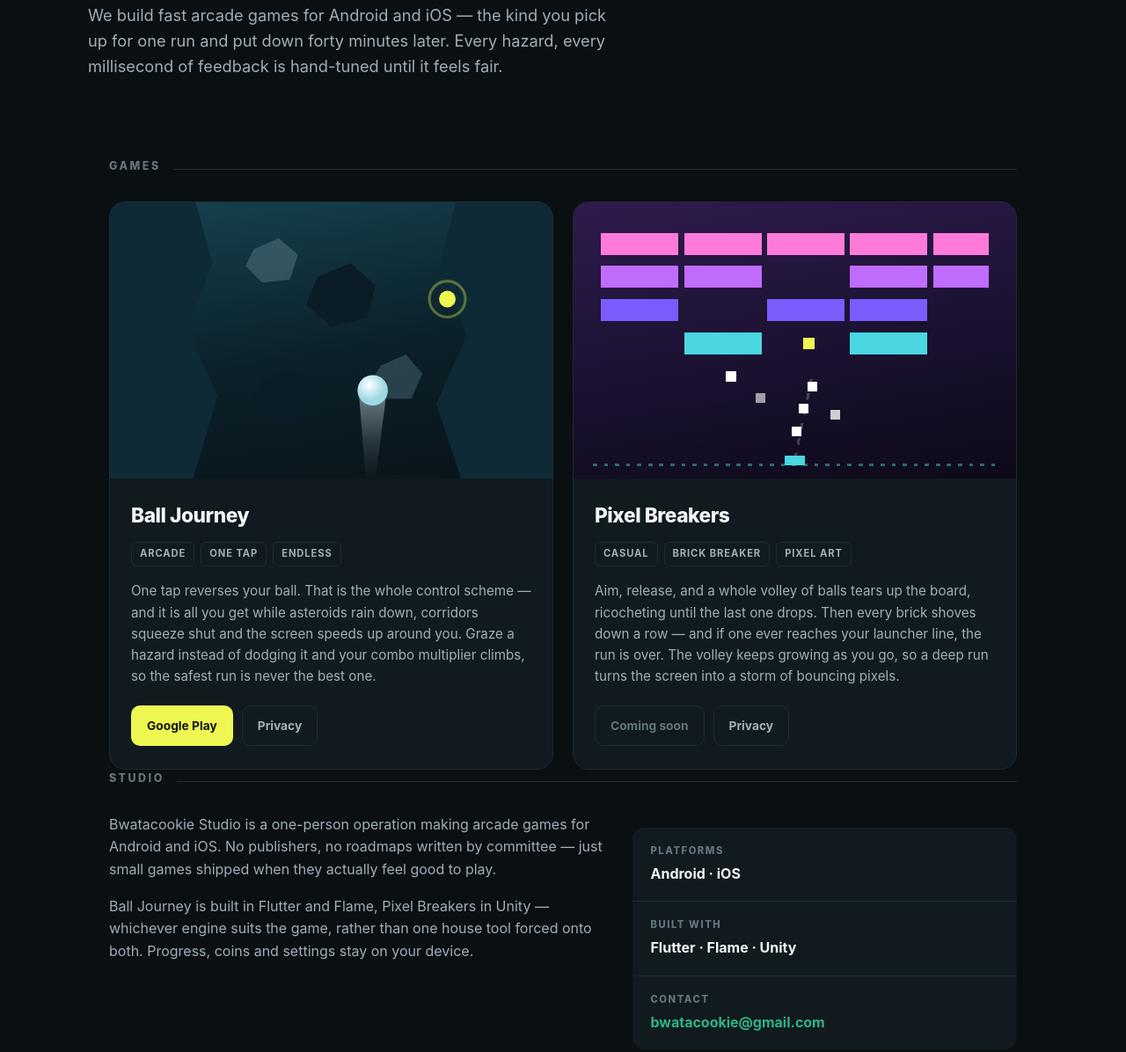
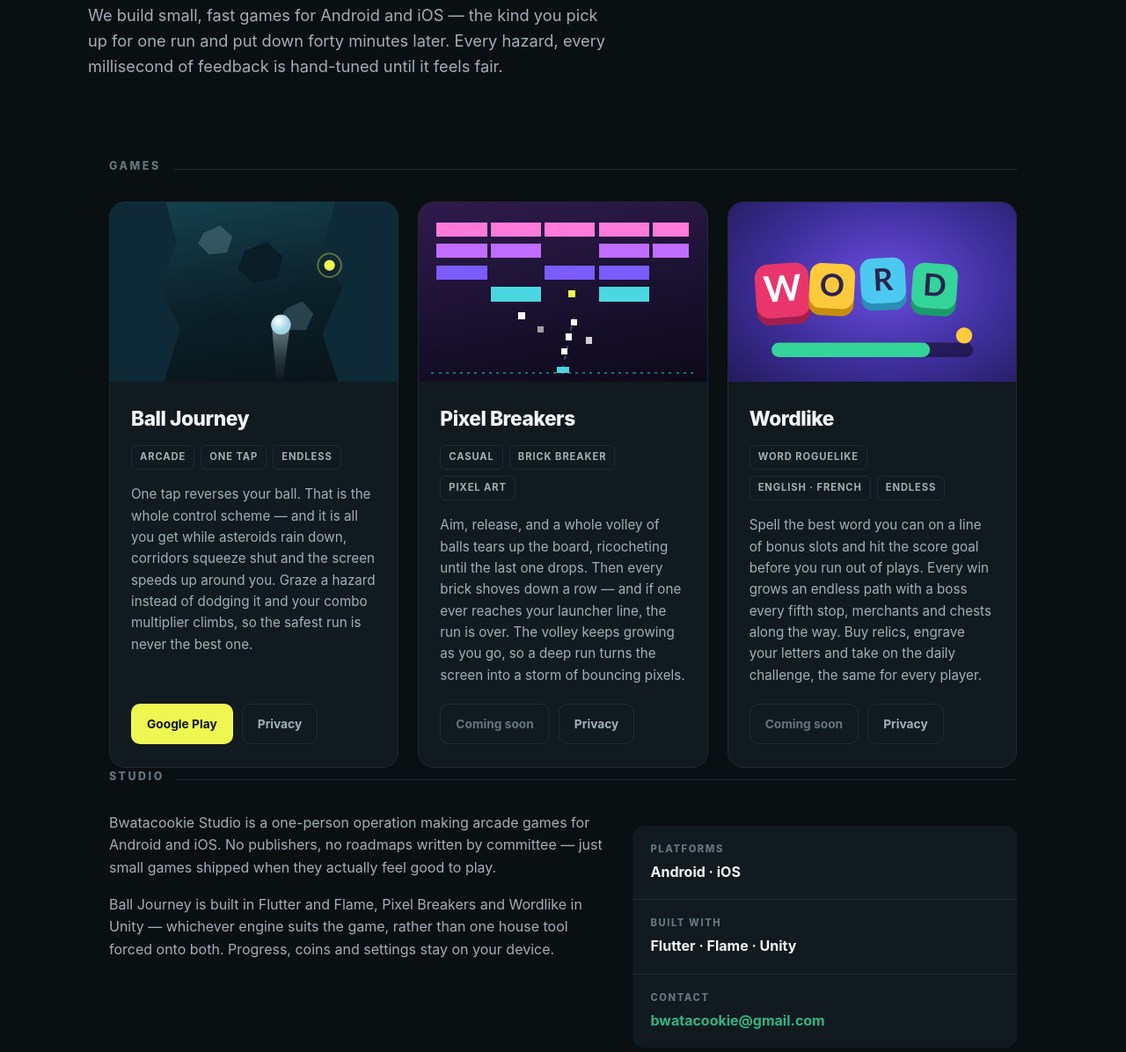
Before and after one commit to bwatacookie/bwatacookie.github.io, a plain HTML site: page index.html in a window 1280 px wide. Shown: the part 395-1591 px from the top of the page at 88% size. Drawn offline with Linux system fonts and the light colour scheme.

Commit message:
Add Wordlike: game card, privacy policy and terms updated
Co-Authored-By: Claude Sonnet 5.5 <noreply@anthropic.com>

```diff
--- a/index.html
+++ b/index.html
@@ -4,7 +4,7 @@
 <meta charset="UTF-8">
 <meta name="viewport" content="width=device-width, initial-scale=1.0">
 <title>Bwatacookie Studio — Mobile games</title>
-<meta name="description" content="Bwatacookie Studio builds fast, hand-tuned arcade games for Android and iOS. Ball Journey and Pixel Breakers.">
+<meta name="description" content="Bwatacookie Studio builds fast, hand-tuned arcade games for Android and iOS. Ball Journey, Pixel Breakers and Wordlike.">
 <meta property="og:title" content="Bwatacookie Studio">
 <meta property="og:description" content="Fast, hand-tuned arcade games for mobile.">
 <meta property="og:type" content="website">
@@ -63,6 +63,7 @@
   section { padding: 56px 0; }
   .games { display: grid; gap: 22px; }
   @media (min-width: 820px) { .games { grid-template-columns: 1fr 1fr; } }
+  @media (min-width: 1180px) { .games { grid-template-columns: 1fr 1fr 1fr; } }
 
   .card {
     position: relative;
@@ -95,6 +96,7 @@
 
   .art-journey { background: linear-gradient(170deg, #15434f 0%, #0b2029 55%, #091318 100%); }
   .art-breakers { background: linear-gradient(170deg, #2f1b4d 0%, #1a1130 55%, #0d0a18 100%); }
+  .art-wordlike { background: radial-gradient(ellipse 80% 90% at 55% 45%, #6a4de0 0%, #3f2f9c 50%, #1f1750 100%); }
 
   .card-body { padding: 24px 24px 26px; display: flex; flex-direction: column; flex: 1; }
   .card h3 {
@@ -177,7 +179,7 @@
     <span class="eyebrow"><span class="pulse"></span>Independent studio</span>
     <h1>Small games,<br><em>tuned to death.</em></h1>
     <p class="lede">
-      We build fast arcade games for Android and iOS — the kind you pick up
+      We build small, fast games for Android and iOS — the kind you pick up
       for one run and put down forty minutes later. Every hazard, every
       millisecond of feedback is hand-tuned until it feels fair.
     </p>
@@ -322,6 +324,63 @@
         </div>
       </article>
 
+      <!-- ---------------- Wordlike ---------------- -->
+      <article class="card">
+        <div class="art art-wordlike">
+          <svg viewBox="0 0 320 200" role="img" aria-label="Wordlike key art: colored letter tiles spelling WORD above a score goal">
+            <g font-family="'Trebuchet MS', 'Segoe UI', system-ui, sans-serif" font-weight="800" text-anchor="middle">
+              <g transform="rotate(-4 60 96)">
+                <rect x="30" y="76" width="60" height="60" rx="15" fill="#a31e4f"/>
+                <rect x="30" y="68" width="60" height="60" rx="15" fill="#e8366d"/>
+                <text x="60" y="110" font-size="40" fill="#ffffff">W</text>
+              </g>
+              <g transform="rotate(3 115 96)">
+                <rect x="90" y="76" width="50" height="50" rx="13" fill="#c98f0b"/>
+                <rect x="90" y="68" width="50" height="50" rx="13" fill="#ffc93c"/>
+                <text x="115" y="104" font-size="34" fill="#2b2350">O</text>
+              </g>
+              <g transform="rotate(-3 172 90)">
+                <rect x="147" y="70" width="50" height="50" rx="13" fill="#2a8fb5"/>
+                <rect x="147" y="62" width="50" height="50" rx="13" fill="#4cc9f0"/>
+                <text x="172" y="98" font-size="34" fill="#2b2350">R</text>
+              </g>
+              <g transform="rotate(4 229 96)">
+                <rect x="204" y="76" width="50" height="50" rx="13" fill="#1b9a6b"/>
+                <rect x="204" y="68" width="50" height="50" rx="13" fill="#35d49a"/>
+                <text x="229" y="104" font-size="34" fill="#2b2350">D</text>
+              </g>
+            </g>
+            <!-- the score goal: a gauge that is almost full -->
+            <rect x="48" y="156" width="224" height="16" rx="8" fill="#140e2c" fill-opacity="0.6"/>
+            <rect x="48" y="156" width="176" height="16" rx="8" fill="#35d49a"/>
+            <circle cx="262" cy="148" r="9" fill="#ffc93c"/>
+          </svg>
+        </div>
+        <div class="card-body">
+          <h3>Wordlike</h3>
+          <div class="tags">
+            <span class="tag">Word roguelike</span>
+            <span class="tag">English &middot; French</span>
+            <span class="tag">Endless</span>
+          </div>
+          <p>
+            Spell the best word you can on a line of bonus slots and hit the
+            score goal before you run out of plays. Every win grows an endless
+            path with a boss every fifth stop, merchants and chests along the
+            way. Buy relics, engrave your letters and take on the daily
+            challenge, the same for every player.
+          </p>
+          <div class="spacer"></div>
+          <div class="links">
+            <!-- No listing yet. When there is, the URL is
+                 play.google.com/store/apps/details?id=com.wordlike.game
+                 and then swap it in and drop aria-disabled. -->
+            <a class="btn" aria-disabled="true" href="#games">Coming soon</a>
+            <a class="btn btn-ghost" href="privacy.html">Privacy</a>
+          </div>
+        </div>
+      </article>
+
     </div>
   </section>
 
@@ -335,8 +394,8 @@
           just small games shipped when they actually feel good to play.
         </p>
         <p>
-          Ball Journey is built in Flutter and Flame, Pixel Breakers in Unity
-          &mdash; whichever engine suits the game, rather than one house tool
+          Ball Journey is built in Flutter and Flame, Pixel Breakers and
+          Wordlike in Unity &mdash; whichever engine suits the game, rather than one house tool
           forced onto both. Progress, coins and settings stay on your device.
         </p>
       </div>
```
Also changed, not shown: privacy.html (+33 -2 lines), terms.html (+10 -2 lines), 1 other file.
